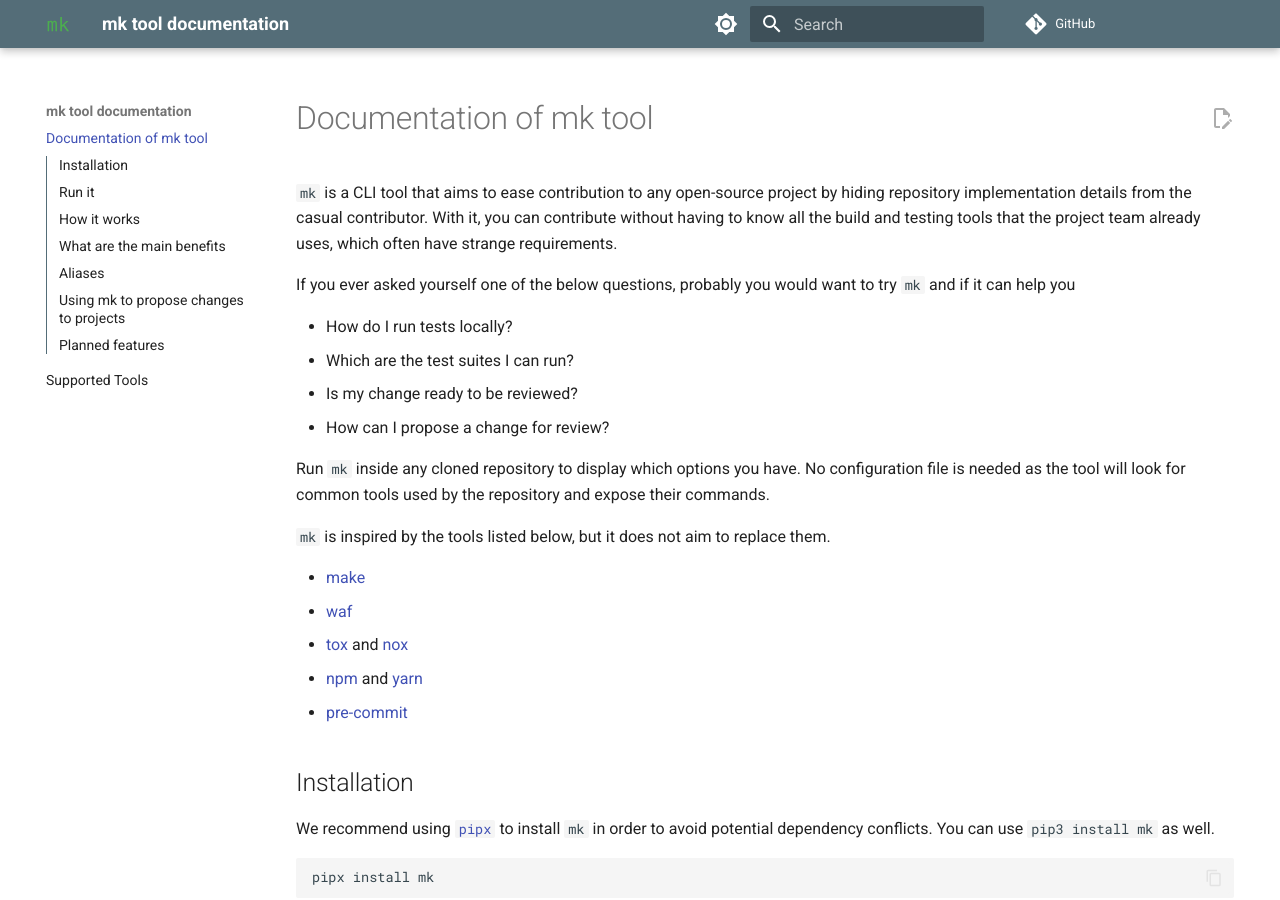
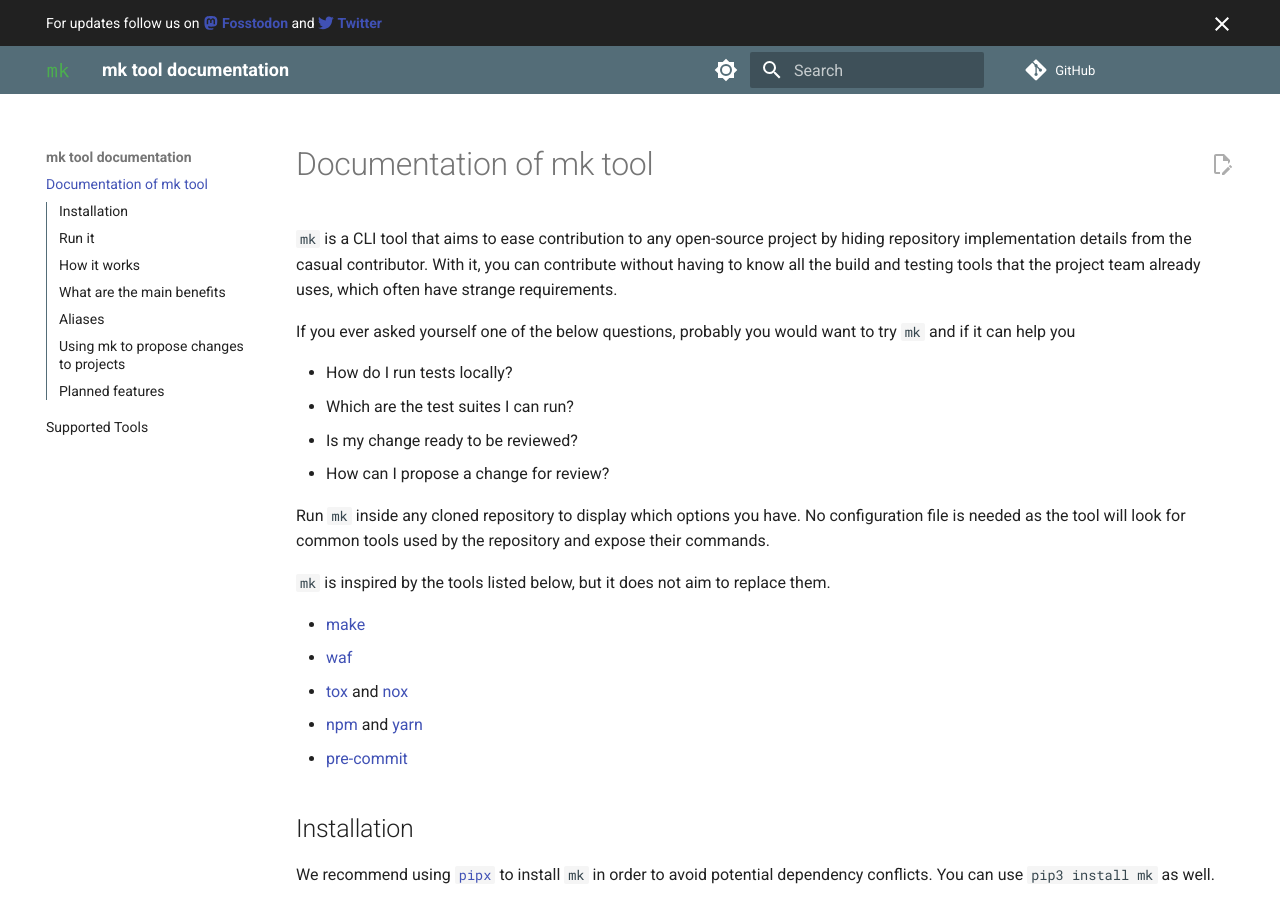
Before and after one commit to pycontribs/mk, an MkDocs documentation site: the page built from docs/README.md, in a window 1280 px wide and 900 px high. Built offline with MkDocs 1.6.1 and Material for MkDocs 9.7.7, drawn with Linux system fonts in a browser that asks for light colours; comment, search, counter and statistics services are not loaded.

Commit message:
Add follow-us announcement banner (#128)

```diff
--- /dev/null
+++ b/docs/.overrides/main.html
@@ -0,0 +1,15 @@
+{% extends "base.html" %} {% block announce %} For updates follow us on
+<a rel="me" href="https://fosstodon.org/@ssbarnea">
+  <span class="twemoji mastodon">
+    {% include ".icons/fontawesome/brands/mastodon.svg" %}
+  </span>
+  <strong>Fosstodon</strong>
+</a>
+and
+<a href="https://twitter.com/sbarnea">
+  <span class="twemoji twitter">
+    {% include ".icons/fontawesome/brands/twitter.svg" %}
+  </span>
+  <strong>Twitter</strong>
+</a>
+{% endblock %}
--- a/mkdocs.yml
+++ b/mkdocs.yml
@@ -12,9 +12,11 @@ extra_css:
 
 theme:
   name: "material"
+  custom_dir: docs/.overrides
   logo: images/logo.svg
   favicon: images/favicon.ico
   features:
+    - announce.dismiss
     - content.code.copy
     - content.action.edit
     - navigation.expand
```
